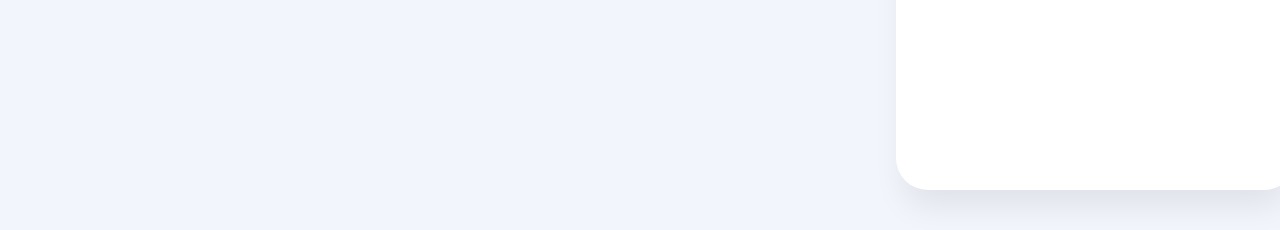
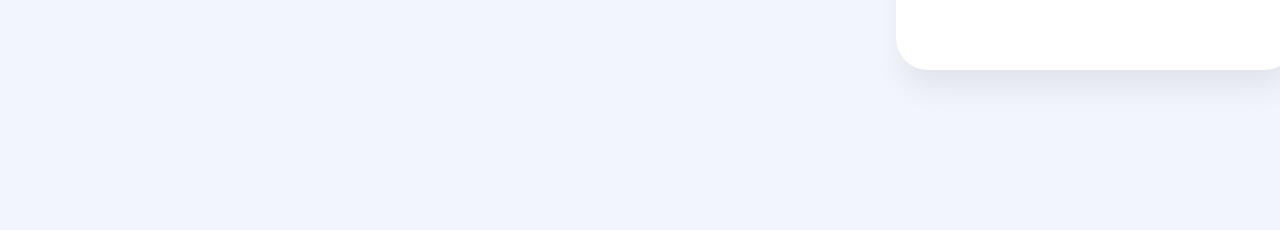
Before and after one commit to josetrafalgar/decodificador.github.io, a plain HTML site: page index.html in a window 1280 px wide. Shown: the part 570-800 px from the top of the page. Drawn offline with Linux system fonts and the light colour scheme.

Commit message:
Add files via upload

```diff
--- a/css/style.css
+++ b/css/style.css
@@ -15,7 +15,7 @@ body {
 .retangulo {
     position: absolute;
     width: 400px;
-    height: 90%;
+    height: 75%;
     left: 70%;
     top: 40px;
 
```
